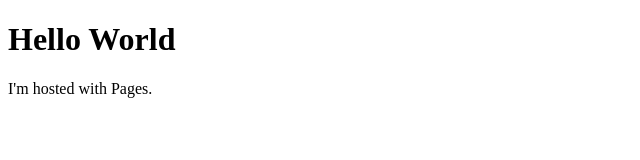
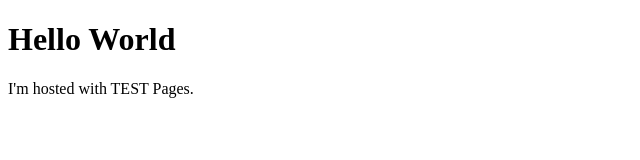
Before and after one commit to synocle/synocle.github.io, a plain HTML site: page index.html in a window 1280 px wide. Shown: the full height of the page, 0-640 px from the left. Drawn offline with Linux system fonts and the light colour scheme.

Commit message:
Update index.html

```diff
--- a/index.html
+++ b/index.html
@@ -2,6 +2,6 @@
 <html>
 <body>
 <h1>Hello World</h1>
-<p>I'm hosted with Pages.</p>
+<p>I'm hosted with TEST Pages.</p>
 </body>
 </html>
```
